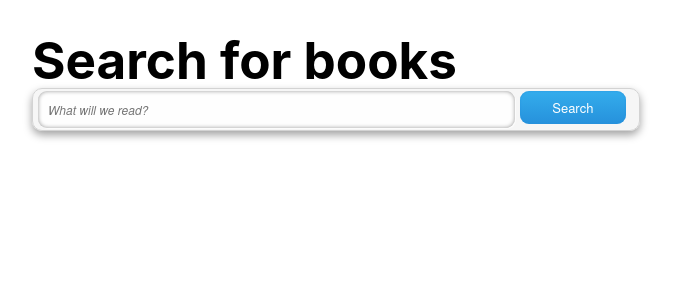
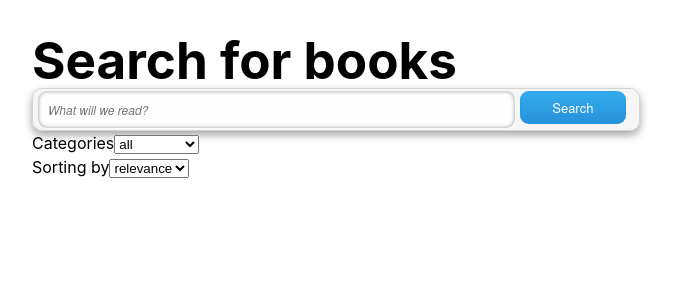
Before and after one commit to AlexOlga/search-books, a React (Vite) app: page / in a window 1280 px wide. Shown: the top 300 px of the page, without its empty margins (0-681 px from the left). Built offline with nearby package versions, Linux system fonts and the light colour scheme.

Commit message:
feat: add component select

```diff
--- a/src/App.tsx
+++ b/src/App.tsx
@@ -4,6 +4,8 @@ import React, { useState } from 'react'
 import './App.css'
 import SearchBar from './components/search-bar/seach-bar'
 import {getData} from './api';
+import { CATEGORIES, SORT_TYPE } from './constants';
+import Select from './components/select/select';
 
 function App() {
   const [searchValue, setSearchValue] = useState<string>("");
@@ -16,12 +18,20 @@ function App() {
   const changeSearch = (e: React.ChangeEvent<HTMLInputElement>) => {
     setSearchValue(e.target.value.trim());
   };
+  const handleFilter=()=>{
+    console.log('filter');
+  }
+  const handleSorting=()=>{
+    console.log('sorting');
+  }
   return (
     <div className="App">
       <h1>Search for books</h1>
       <SearchBar value={searchValue}
         changeSearch={changeSearch}
         handleSearch={handleSearch} />
+         <Select name={'filter'} options={CATEGORIES} labelText={'Categories'} handleSelect={handleFilter}/>
+         <Select name={'sorting'} options={SORT_TYPE} labelText={'Sorting by'} handleSelect={handleSorting}/>
     </div>
   )
 }
--- /dev/null
+++ b/src/components/select/select.tsx
@@ -0,0 +1,22 @@
+import React from 'react';
+type TSearchProps = {
+    name: string
+    options: string[];
+    labelText: string;
+    handleSelect: () => void;
+};
+const Select = (props: TSearchProps) => {
+    const { name, options, labelText, handleSelect } = props;
+
+    return (
+        <div>
+            <label >{labelText}
+                <select name={name} onChange={handleSelect} >
+                    {options.map((item, i) => <option key={i}>{item}</option>)}
+                </select>
+            </label>
+        </div>
+    );
+};
+
+export default Select;
--- a/src/constants.ts
+++ b/src/constants.ts
@@ -1,2 +1,9 @@
+/* url */
 export const API_KEY='AIzaSyAPR9haOZ1qLTyZR1kQD7baue9CVRB78Ig';
 export const URL='https://www.googleapis.com/books/v1/volumes?q=';
+
+/* filter */
+export const CATEGORIES= ['all', 'art', 'biography', 'computers', 'history', 'medical', 'poetry'];
+
+/* sort type */
+export const SORT_TYPE=['relevance', 'newest'];
```
